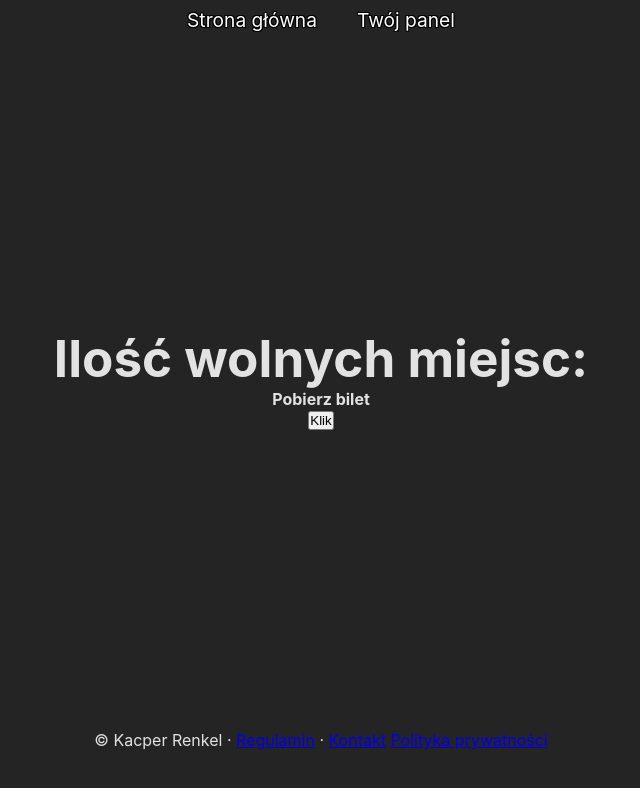
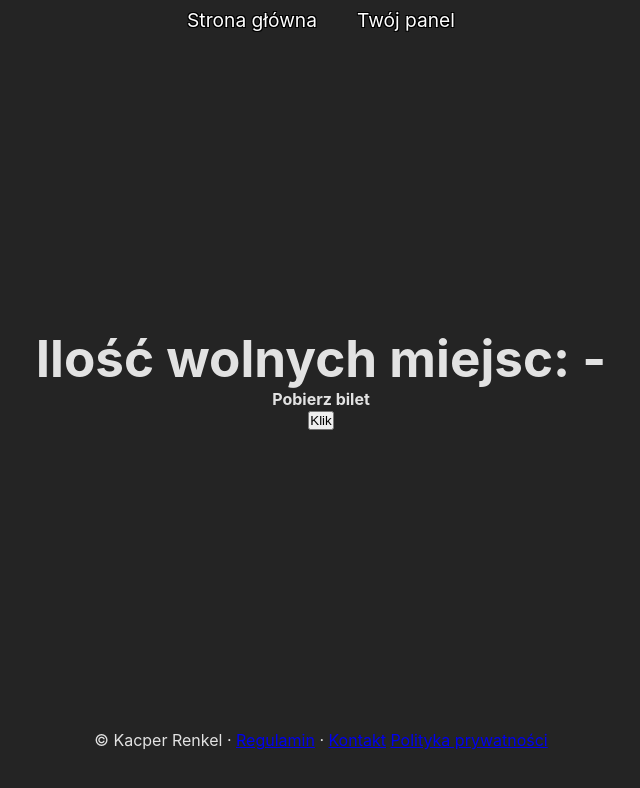
Before and after one commit to kacper0276/ParkingProject, a React (Vite) app in the folder frontend/: page / in a window 1280 px wide. Shown: the top 788 px of the page, without its empty margins (319-959 px from the left). Built offline with nearby package versions, Linux system fonts and the light colour scheme; no server answers.

Commit message:
[FE] Display how many free places there are

```diff
--- a/frontend/src/App.tsx
+++ b/frontend/src/App.tsx
@@ -6,6 +6,8 @@ import Layout from "./Layout/Layout";
 import Navigation from "./Layout/partials/Navigation/Navigation";
 import GetTicket from "./Pages/GetTicket/GetTicket";
 import PaymentPage from "./Pages/PaymentPage/PaymentPage";
+
+export const API_URL = "http://localhost:3001/api/tickets";
 
 function App() {
   const header = (
--- a/frontend/src/Pages/GetTicket/GetTicket.tsx
+++ b/frontend/src/Pages/GetTicket/GetTicket.tsx
@@ -1,9 +1,38 @@
+import axios from "axios";
 import styles from "./GetTicket.module.css";
+import { API_URL } from "../../App";
+import { useEffect, useState } from "react";
+
+interface OccupacyData {
+  max: number;
+  actual: number;
+}
 
 export default function GetTicket() {
+  const [actualOccupacy, setActualOccupacy] = useState<
+    OccupacyData | undefined
+  >();
+
+  const fetchActualOccupacy = async () => {
+    try {
+      const response = await axios.get(`${API_URL}/calculate-occupacy`);
+
+      setActualOccupacy(response.data);
+    } catch (error) {
+      console.log(error);
+    }
+  };
+
+  useEffect(() => {
+    fetchActualOccupacy();
+  }, []);
+
   return (
     <div className={`${styles.main_container}`}>
-      <h1>Ilość wolnych miejsc: </h1>
+      <h1>
+        Ilość wolnych miejsc:{" "}
+        {actualOccupacy ? actualOccupacy.max - actualOccupacy.actual : "-"}
+      </h1>
       <strong>Pobierz bilet</strong>
       <button>Klik</button>
     </div>
```
